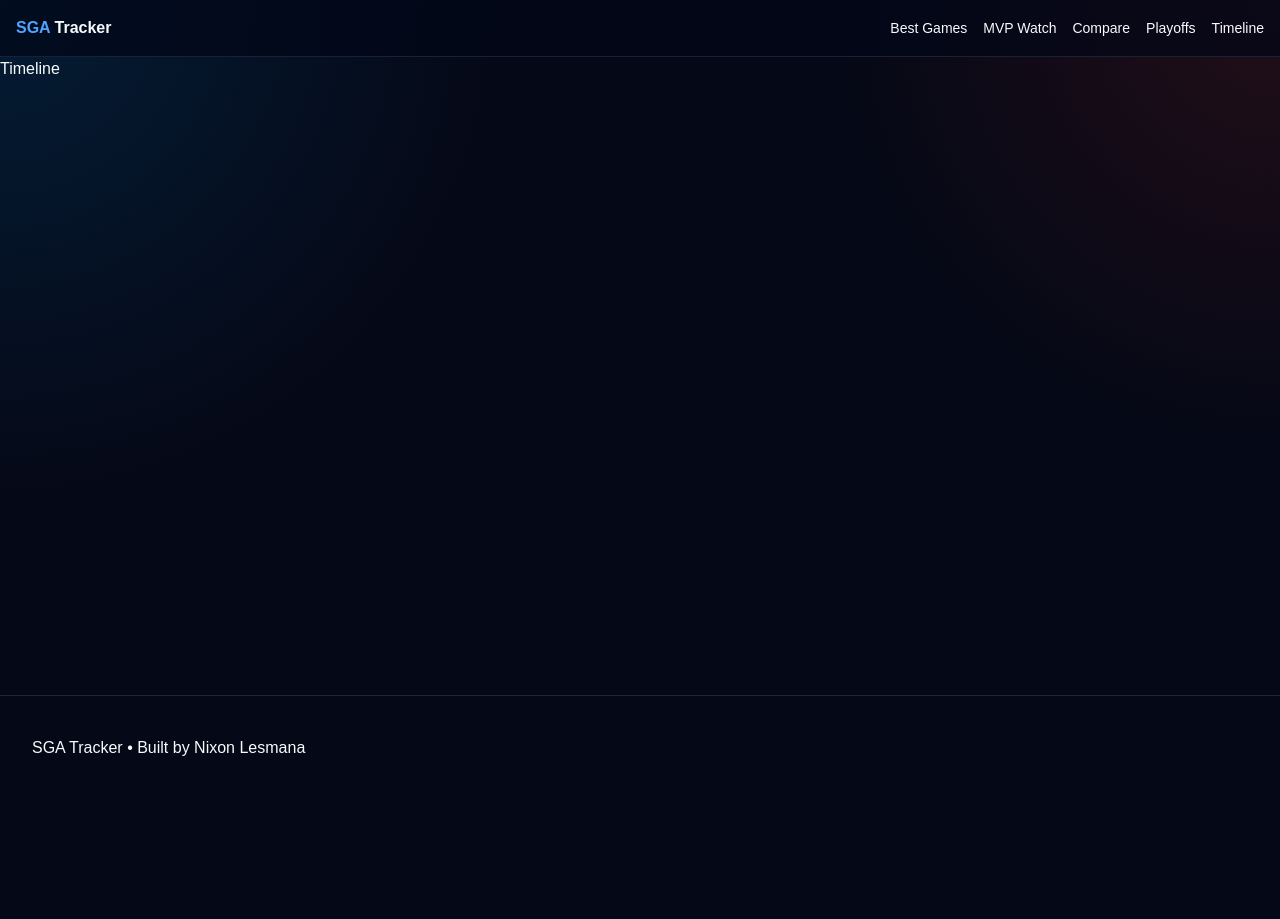
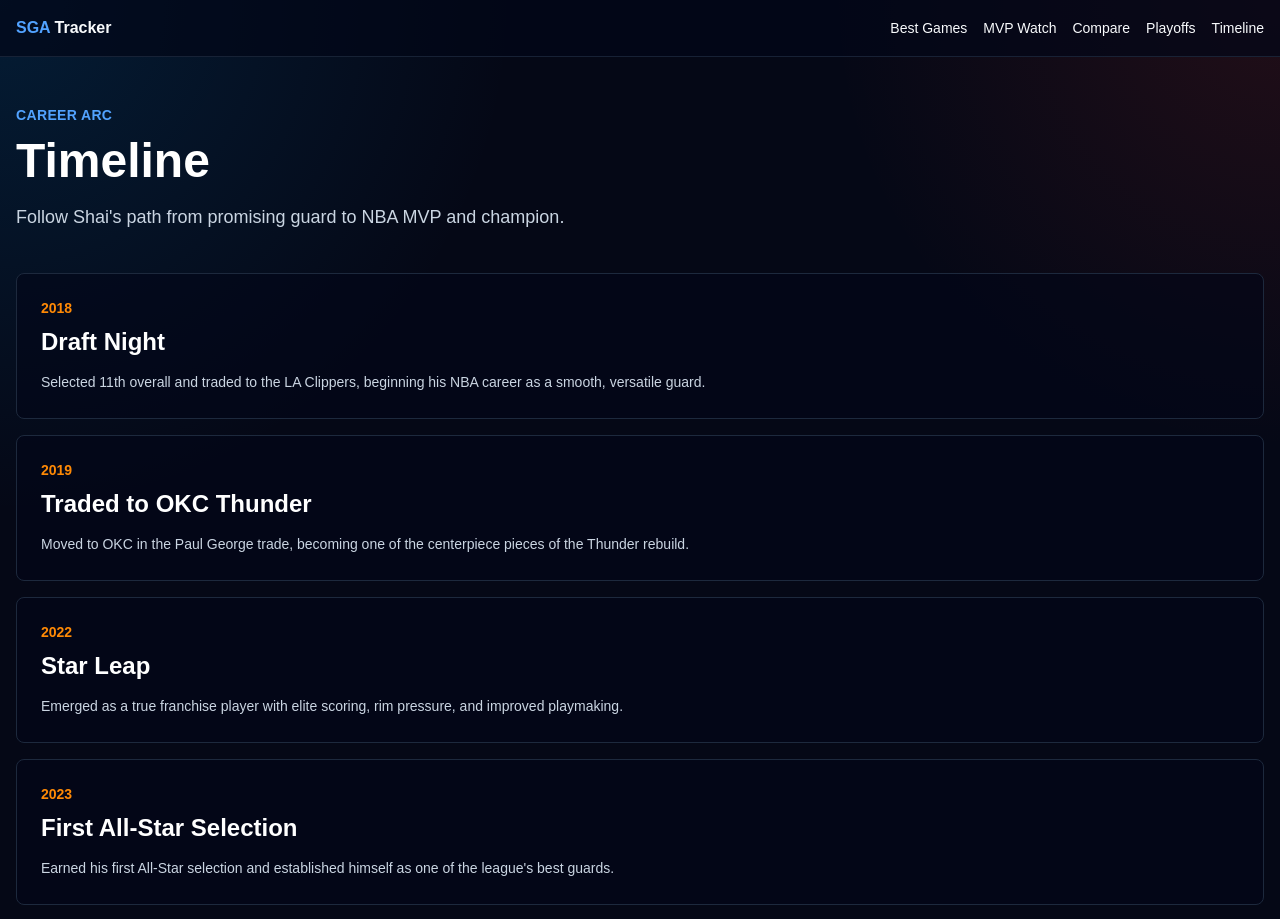
Before and after one commit to NixonLesmana/SGA-tracker, a Next.js app: page /timeline in a window 1280 px wide. Shown: the top 919 px of the page. Before the commit the page ends 800 px from the top, so only its background shows below. Built offline with nearby package versions, Linux system fonts and the light colour scheme.

Commit message:
Build Timeline page layout

```diff
--- a/src/app/mvp-watch/page.tsx
+++ b/src/app/mvp-watch/page.tsx
@@ -15,7 +15,7 @@
         detail: "Current favorite",
     },
     {
-        label: "Recent Form",
+        label: "Recent",
         value: "32.4 PPG",
         detail: "Last 10 games",
     },
@@ -32,7 +32,7 @@
                     MVP Watch
                 </h1>
                 <p className="mt-4 text-lg leading-8 text-slate-300">
-                    Track Shai's MVP case through production, efficiency, team success, and recent form.
+                    Track Shai&apos;s MVP case through production, efficiency, team success, and recent form.
                 </p>
             </header>
 
--- a/src/app/timeline/page.tsx
+++ b/src/app/timeline/page.tsx
@@ -1,8 +1,77 @@
-import React from 'react'
+const timelineEvents = [
+    {
+        year: "2018",
+        title: "Draft Night",
+        description: "Selected 11th overall and traded to the LA Clippers, beginning his NBA career as a smooth, versatile guard.",
+    },
+    {
+        year: "2019",
+        title: "Traded to OKC Thunder",
+        description: "Moved to OKC in the Paul George trade, becoming one of the centerpiece pieces of the Thunder rebuild.",
+    },
+    {
+        year: "2022",
+        title: "Star Leap",
+        description: "Emerged as a true franchise player with elite scoring, rim pressure, and improved playmaking.",
+    },
+    {
+        year: "2023",
+        title: "First All-Star Selection",
+        description: "Earned his first All-Star selection and established himself as one of the league's best guards.",
+    },
+    {
+        year: "2024",
+        title: "All-NBA First Team Selection",
+        description: "Led OKC into contention with elite scoring efficiency, two-way impact, and nightly consistency.",
+    },
+    {
+        year: "2025",
+        title: "MVP, NBA Champion & Finals MVP",
+        description: "Completed a historic season by winning MVP, leading OKC to the NBA championship, and earning Finals MVP.",
+    },
+]
 
 function Timeline() {
     return (
-        <div>Timeline</div>
+        <section className="container mx-auto px-4 py-12">
+            <header className="max-w-3xl">
+                <p className="text-sm font-semibold uppercase tracking-wide text-blue-400">
+                    Career Arc
+                </p>
+
+                <h1 className="mt-3 text-4xl font-bold text-white md:text-5xl">
+                    Timeline
+                </h1>
+
+                <p className="mt-4 text-lg leading-8 text-slate-300">
+                    Follow Shai&apos;s path from promising guard to NBA MVP and champion.
+                </p>
+            </header>
+
+            <section
+                aria-label="Career timeline"
+                className="mt-10 space-y-4"
+            >
+                {timelineEvents.map((event) => (
+                    <article
+                        key={`${event.year}-${event.title}`}
+                        className="rounded-lg border border-slate-800 bg-slate-950/60 p-6 transition duration-200 hover:border-blue-500/70 hover:bg-slate-900/70"
+                    >
+                        <p className="text-sm font-semibold text-orange-400">
+                            {event.year}
+                        </p>
+
+                        <h2 className="mt-2 text-2xl font-bold text-white">
+                            {event.title}
+                        </h2>
+
+                        <p className="mt-3 text-sm leading-6 text-slate-300">
+                            {event.description}
+                        </p>
+                    </article>
+                ))}
+            </section>
+        </section>
     )
 }
 
```
